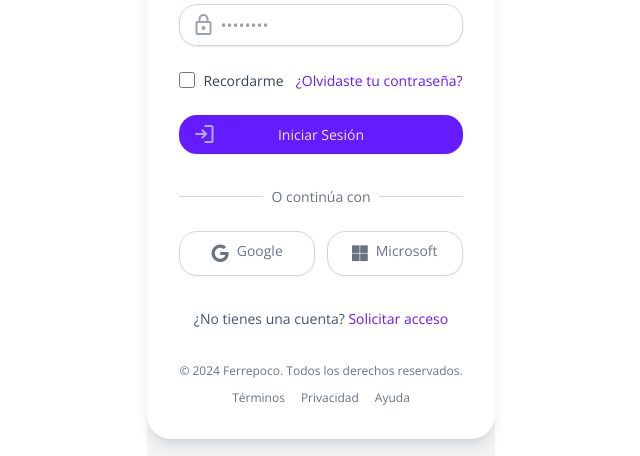
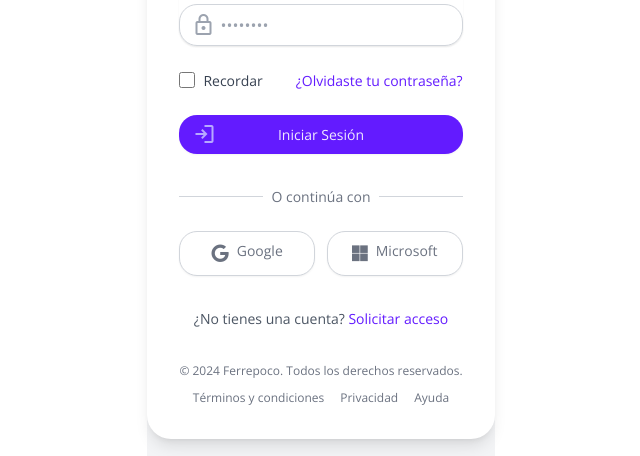
Before and after one commit to ElAdagioDeJP/Ferrepoco, a Vue app in the folder frontend/: page / in a window 1280 px wide. Shown: the part 569-1025 px from the top of the page, without its empty margins (319-959 px from the left). Built offline with nearby package versions, Linux system fonts and the light colour scheme.

Commit message:
Actualizando medidas de Login/EmployeeDashboardold

```diff
--- a/frontend/src/views/EmployeeDashboardold.vue
+++ b/frontend/src/views/EmployeeDashboardold.vue
@@ -4,7 +4,7 @@
     <p>Bienvenido, {{ authStore.user?.username }} (Rol: {{ authStore.user?.role }})</p>
 
     <h3>Gestión de Pedidos</h3>
-    <button @click="loadOrders">Cargar Pedidos</button>
+    <button @click="loadOrders">Cargar Pedido</button>
     <div v-if="orders.length">
       <ul>
         <li v-for="order in orders" :key="order.id">
@@ -18,7 +18,7 @@
 
 
     <h3>Gestión de Stock</h3>
-    <button @click="loadProducts">Cargar Productos</button>
+    <button @click="loadProducts">Cargar Producto</button>
     <div v-if="products.length">
       <div class="product-grid">
         <ProductCard v-for="product in products" :key="product.id" :product="product">
@@ -182,18 +182,18 @@ button {
   border: none;
   border-radius: 4px;
   cursor: pointer;
-  font-size: 0.9em;
+  font-size: 0.87em;
   margin: 5px;
 }
 button:hover {
-  background-color: #368a68;
+  background-color: #388c6a;
 }
 ul {
   list-style: none;
   padding: 0;
 }
 li {
-  background-color: #f0f0f0;
+  background-color: #f2f1f1;
   margin-bottom: 5px;
   padding: 8px;
   border-radius: 4px;
--- a/frontend/src/views/Login.vue
+++ b/frontend/src/views/Login.vue
@@ -85,7 +85,7 @@ const handleLogin = async () => {
           <div class="flex items-center justify-between">
             <div class="flex items-center">
               <input id="remember-me" name="remember-me" type="checkbox" class="h-4 w-4 text-primary-600 focus:ring-primary-500 border-gray-300 rounded transition-colors cursor-pointer" v-model="rememberMe" />
-              <label for="remember-me" class="ml-2 block text-sm text-gray-700 cursor-pointer"> Recordarme </label>
+              <label for="remember-me" class="ml-2 block text-sm text-gray-700 cursor-pointer"> Recordar </label>
             </div>
             <div class="text-sm">
               <a href="#" class="font-medium text-primary-600 hover:text-primary-500 transition-colors"> ¿Olvidaste tu contraseña? </a>
@@ -127,7 +127,7 @@ const handleLogin = async () => {
         <div class="mt-8 text-center text-xs text-gray-500">
           <p>© 2024 Ferrepoco. Todos los derechos reservados.</p>
           <div class="mt-2 space-x-4">
-            <a href="#" class="hover:text-gray-700 transition-colors">Términos</a>
+            <a href="#" class="hover:text-gray-700 transition-colors">Términos y condiciones</a>
             <a href="#" class="hover:text-gray-700 transition-colors">Privacidad</a>
             <a href="#" class="hover:text-gray-700 transition-colors">Ayuda</a>
           </div>
@@ -222,7 +222,7 @@ const handleLogin = async () => {
   --tw-numeric-fraction: ;
   --tw-ring-inset: ;
   --tw-ring-offset-width: 0px;
-  --tw-ring-offset-color: #fff;
+  --tw-ring-offset-color: #fcfcfc;
   --tw-ring-color: rgba(59, 130, 246, 0.5);
   --tw-ring-offset-shadow: 0 0 #0000;
   --tw-ring-shadow: 0 0 #0000;
```
